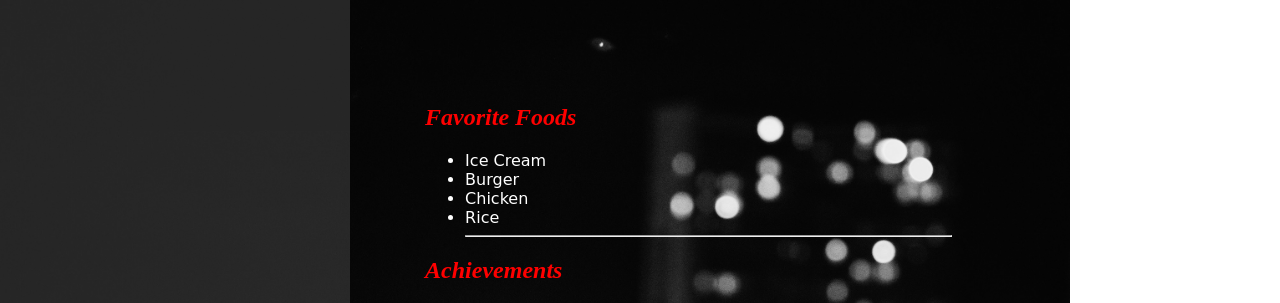
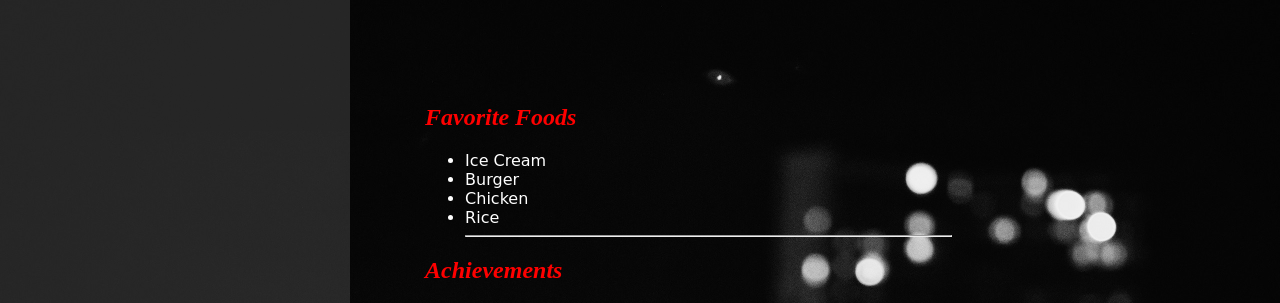
Before and after one commit to skandanx/trial, a plain HTML site: page index.html in a window 1280 px wide. Shown: the part 124-427 px from the top of the page. Drawn offline with Linux system fonts and the light colour scheme.

Commit message:
Update style.css

```diff
--- a/css/style.css
+++ b/css/style.css
@@ -3,7 +3,8 @@ html{
    font-family: cursive;
    margin: 0 auto;
    background-image: url("assets/blurred.jpg");
-       background-size: contain;
+       background-size: cover;
+height: 100%
 
    background-repeat: no-repeat;
    color: #fff;
@@ -29,6 +30,7 @@ header{
 
     body{
         display: block;
+height: 100%;
 
 
     }
```
